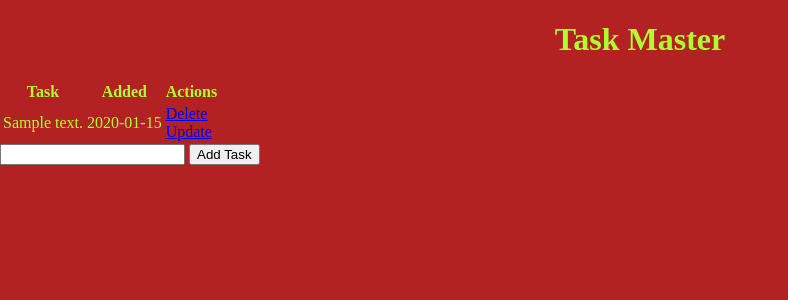
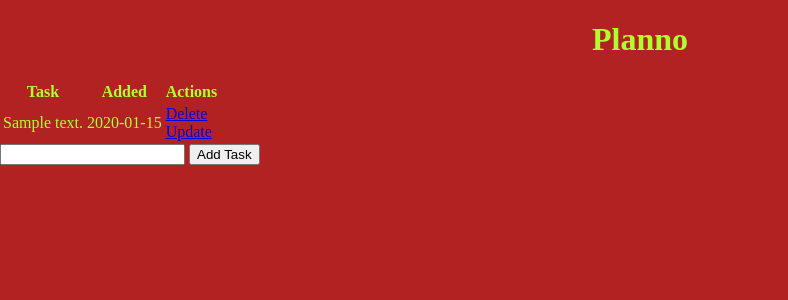
Before and after one commit to theangelang/Planno_Ivyhacks, a Flask app: page /todo in a window 1280 px wide. Shown: the top 300 px of the page, without its empty margins (0-788 px from the left). Run offline with Flask 2, Linux system fonts and the light colour scheme; tables that the repository leaves empty hold one stand-in row (values such as "Sample post").

Commit message:
Update index.html

```diff
--- a/backend_flask/templates/index.html
+++ b/backend_flask/templates/index.html
@@ -1,12 +1,12 @@
 {% extends 'base.html' %}
 
 {% block head %}
-<title>Task Master</title>
+<title>Planno</title>
 {% endblock %}
 
 {% block body %}
 <div class="content">
-    <h1 style="text-align: center">Task Master</h1>
+    <h1 style="text-align: center">Planno</h1>
     <table>
         <tr>
             <th>Task</th>
```
